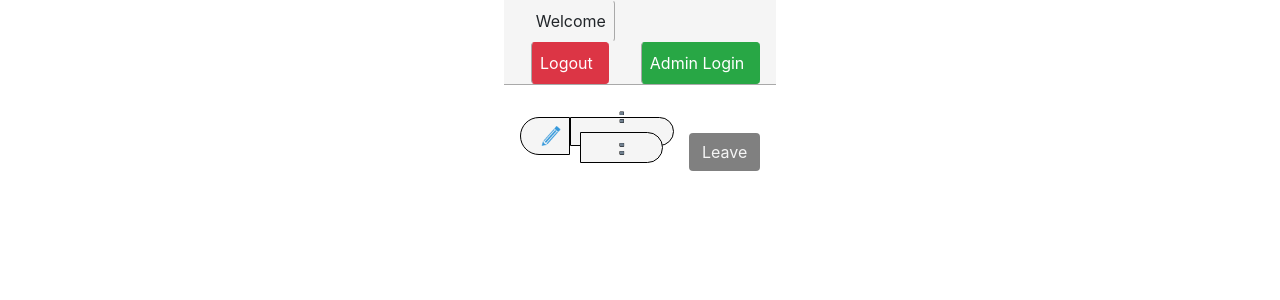
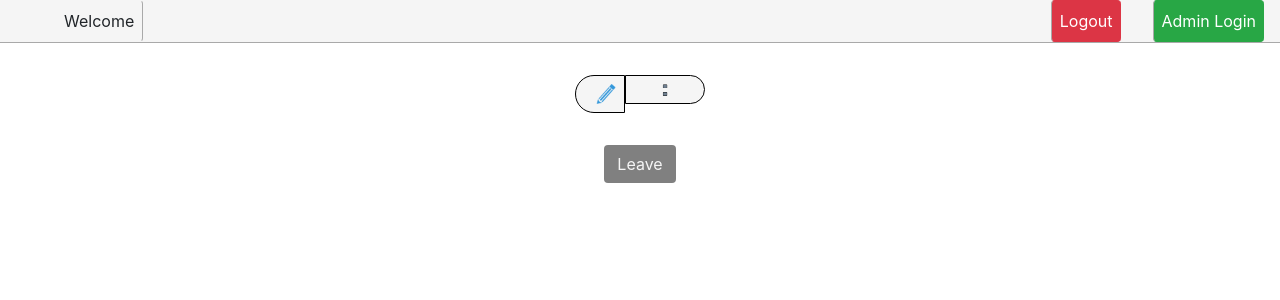
Before and after one commit to IsaacCasDen/LEADTrivia, a Django app: template django/LEADTriviaApp/app/templates/User/team.html in a window 1280 px wide. Shown: the top 300 px of the page. Run offline with Django 3.2, Linux system fonts and the light colour scheme; tables that the repository leaves empty hold one stand-in row (values such as "Sample post"); the template is opened without the code that fills it: values that come from a table or form of the project are taken from there, most other values are stand-ins (such as "Sample title", 1, 10 or a date in 2020); some libraries are stand-ins or nearby versions.

Commit message:
Visual Tweaks

```diff
--- a/django/LEADTriviaApp/app/templates/User/team.html
+++ b/django/LEADTriviaApp/app/templates/User/team.html
@@ -1,4 +1,3 @@
-
 {% extends '../base.html' %}
 
 {% load static %}
@@ -299,59 +298,6 @@
 
 </style>
 
-<style>
-  ul {
-      list-style-type: none;
-      margin: 0;
-      padding: 0;
-  }
-
-  #topMenu {
-      position: -webkit-sticky;
-      position: sticky;
-      display: inline-block;
-      background-color: whitesmoke;
-      border-bottom: solid darkgray 1px;
-      top: 0;
-      margin-bottom: 1em;
-      width: 100%;
-      clear: both;
-  }
-
-  .menuItem {
-      padding: 0.5em;
-      border-left: solid 1px darkgray;
-      border-right: solid 1px darkgray;
-      cursor: pointer;
-  }
-
-  .firstMenuItem {
-      padding-left: 1em;
-      border-left: none;
-  }
-
-  .leftMenuItem {
-      float: left ;
-      margin-right: 1em;
-  }
-
-  .lastMenuItem {
-      padding-right: 1em;
-      border-right: none
-  }
-
-  .rightMenuItem {
-      float:right;
-      margin-left: 1em;
-  }
-
-  #title {
-      float:left;
-  }
-
-
-</style>
-
 <script type="text/javascript" src="{% static "app/scripts/digitalclock.js" %}"></script>
 
 <script>
@@ -362,11 +308,11 @@
 
   var startTime = game.StartTime;
 
-  document.addEventListener('readystatechange', function() {
+  document.onreadystatechange=function() {
     if (document.readyState=="complete") {
       init()
     }
-  });
+  }
 
   function calcTimeRemaining(date,time) {
       var value = new Date(date + ' ' + time);
@@ -592,23 +538,15 @@
 
 
 </script>
-
-<div>
-  <div style="width: fit-content; height: fit-content; margin-left: auto; margin-right: auto;">
+<body>
+  <div>
     {% include "../Components/top_menu.html" %}
-    <div id="team">
-      <div id="team_header">
-        <div id="team_info">
-          <div id="team_name" class="title"></div>
-          <input type="image" id="btnEditTeamName" src="{% static "app/images/edit.png" %}" alt="Suggest new name">
-        </div>
-        <div id="clock" class="clock">
-          <div>
-            <!-- <div class="hours"></div>
-            <div class="timesep">:</div> -->
-            <div class="minutes"></div>
-            <div class="timesep">:</div>
-            <div class="seconds"></div>
+    <div id ="Parent Div" >
+      <div id="team">
+        <div id="team_header">
+          <div id="team_info">
+            <div id="team_name" ></div>
+            <input type="image" id="btnEditTeamName" src="{% static "app/images/edit.png" %}" alt="Suggest new name">
           </div>
           <div id="clock" class="clock">
             <div>
--- a/django/LEADTriviaApp/app/templates/index.html
+++ b/django/LEADTriviaApp/app/templates/index.html
@@ -24,7 +24,7 @@
     @media (max-width: 1000px){
         #title{
             padding-bottom: 1em;
-            padding-right: 3.2em;
+            padding-left: 4.0em;
             font-size: 55px;
             text-shadow: -.015em 0 black, 0 .015em black, .015em 0 black, 0 -.015em black;
             font-family:Impact, Haettenschweiler, 'Arial Narrow Bold', sans-serif;
@@ -34,7 +34,7 @@
             display:block;
             clear: both;
             width: 600px;
-            padding-left: 4.9em;
+            padding-left: 13em;
 
         }
 
```
